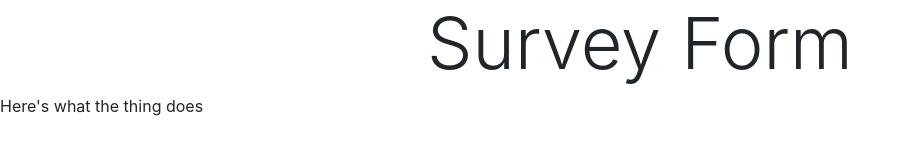
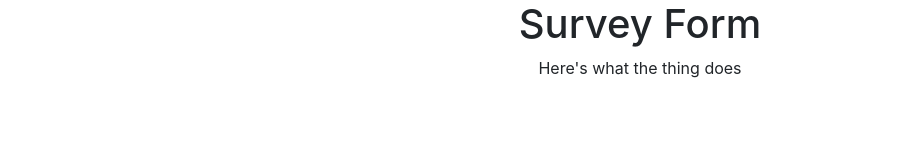
Before and after one commit to MillerNerd/FCC-Survey-Form, a plain HTML site: page index.html in a window 1280 px wide. Shown: the whole page, without its empty margins (0-909 px from the left). Drawn offline with nearby package versions, Linux system fonts and the light colour scheme.

Commit message:
centered summary

```diff
--- a/index.html
+++ b/index.html
@@ -9,9 +9,9 @@
 
 	<body>
 		<div class="row justify-content-center" id="header">
-			<h1 id="title" class="display-3 text-center">Survey Form</h1>
+			<h1 id="title" class="text-center">Survey Form</h1>
 		</div>
-		<p id="desctiption">Here's what the thing does</p>
+		<p id="desctiption" class="text-center">Here's what the thing does</p>
 
 		<!-- JQuery for Bootstrap -->
 		<script src="https://code.jquery.com/jquery-3.2.1.slim.min.js" integrity="sha384-KJ3o2DKtIkvYIK3UENzmM7KCkRr/rE9/Qpg6aAZGJwFDMVNA/GpGFF93hXpG5KkN" crossorigin="anonymous"></script>
```
